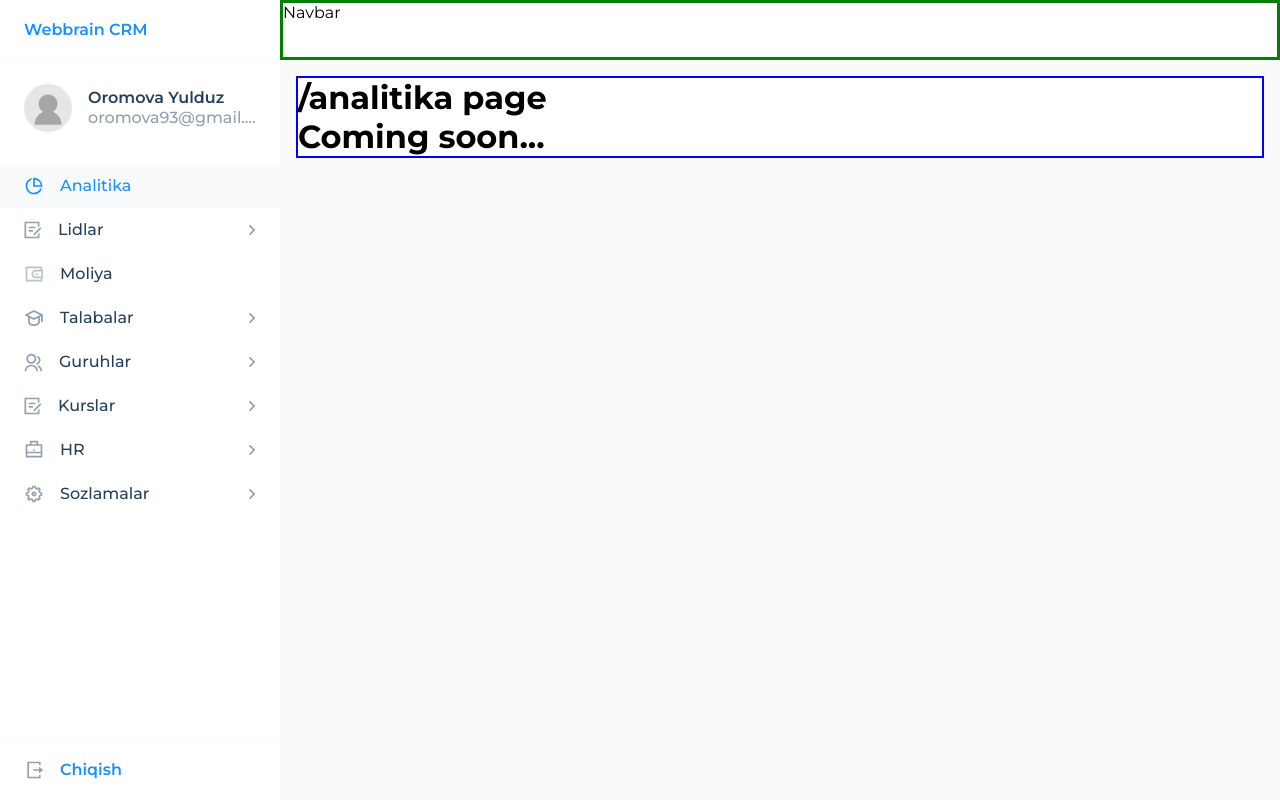
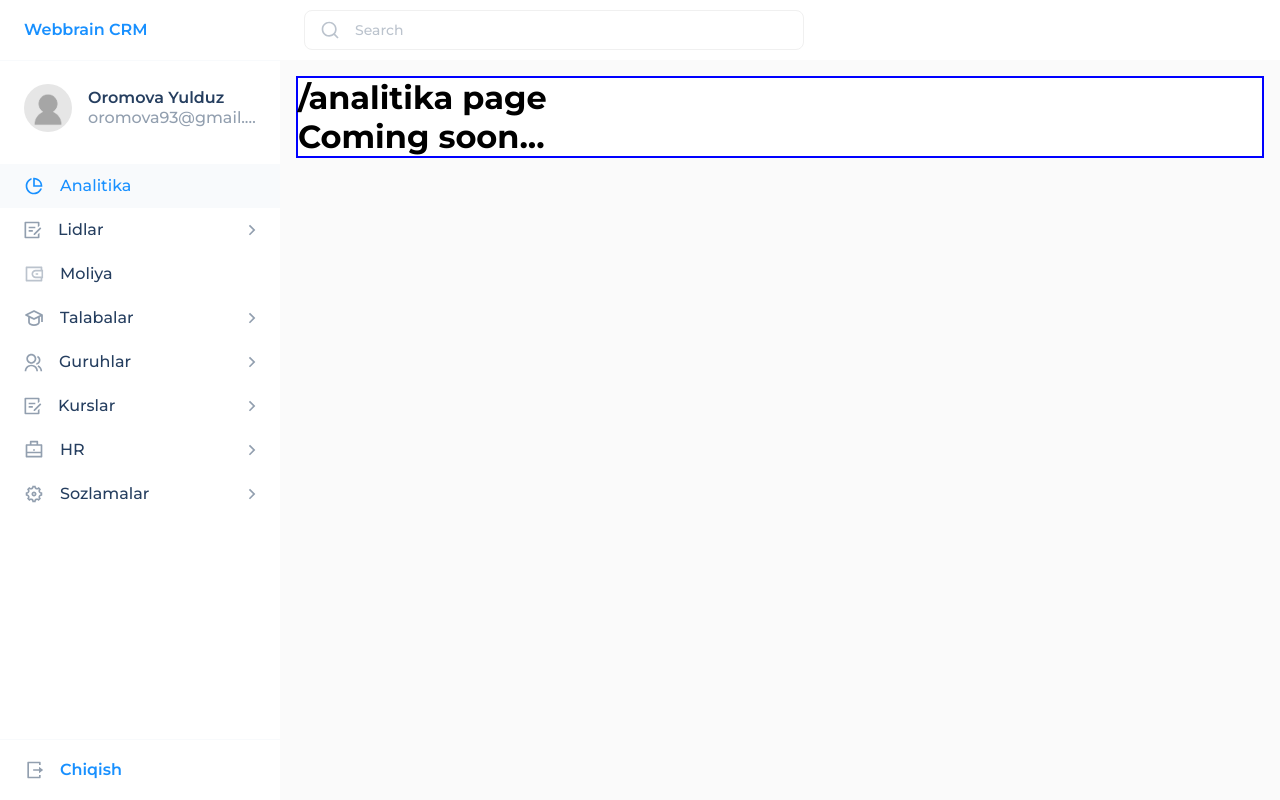
Before and after one commit to oromova/CRM, a React (Vite) app: page /analitika in a window 1280 px wide. Built offline with nearby package versions, Linux system fonts and the light colour scheme.

Commit message:
Navbar input

```diff
--- a/src/component/Navbar/index.jsx
+++ b/src/component/Navbar/index.jsx
@@ -1,9 +1,17 @@
 import React from 'react'
-import { Container } from './style';
+import { Container, Input, InputWrapper, SearchIcon, Section } from './style';
 
 export const Navbar = () => {
   return (
-    <Container>Navbar</Container>
+    <Container>
+      <InputWrapper>
+        <SearchIcon />
+        <Input placeholder="Search"/>
+      </InputWrapper>
+      <Section>
+
+      </Section>
+    </Container>
   )
 }
 
--- a/src/component/Navbar/style.js
+++ b/src/component/Navbar/style.js
@@ -1,9 +1,69 @@
 import styled from "styled-components";
+import search from '../../assets/icons/navbar/search.svg?react'
 
 const Container = styled.div`
-  border: 3px solid green;
+  display: flex;
+  justify-content: space-between;
+  align-items: center;
   background-color: white;
   height: 60px;
+  padding: 0 16px 0 24px;
 `;
 
-export { Container };
+const InputWrapper = styled.div`
+  display: flex;
+  align-items: center;
+  flex: 1;
+  max-width: 500px;
+  width: fit-content;
+  border-radius: 8px;
+  height: 40px;
+  border: 1px solid rgb(240, 240, 240);
+`;
+
+const Input = styled.input`
+  flex: 1;
+  max-width: 500px;
+  width: 100%;
+  outline: none;
+  border: 0;
+  height: 36px;
+  font-weight: 500;
+  font-size: 14px;
+  border-radius: 8px;
+  line-height: 20px;
+  color: rgb(187, 195, 205);
+  &::placeholder{
+    color: rgb(187, 195, 205);
+    font-weight: 500;
+    font-size: 14px;
+    line-height: 20px;
+  }
+`;
+
+const SearchIcon = styled(search)`
+  margin: 0 16px;
+`
+
+// right navbar / time wrapper
+const Section = styled.div`
+  display: flex;
+`
+
+const Timer = styled.div`
+   &::placeholder{
+    color: rgb(187, 195, 205);
+    font-weight: 500;
+    font-size: 14px;
+    line-height: 20px;
+  }
+`
+
+
+export {
+  Container,
+  InputWrapper,
+  Input,
+  SearchIcon,
+  Section
+};
```
Also changed, not shown: src/component/Navbar/Time.jsx (added, +9 -0 lines).
